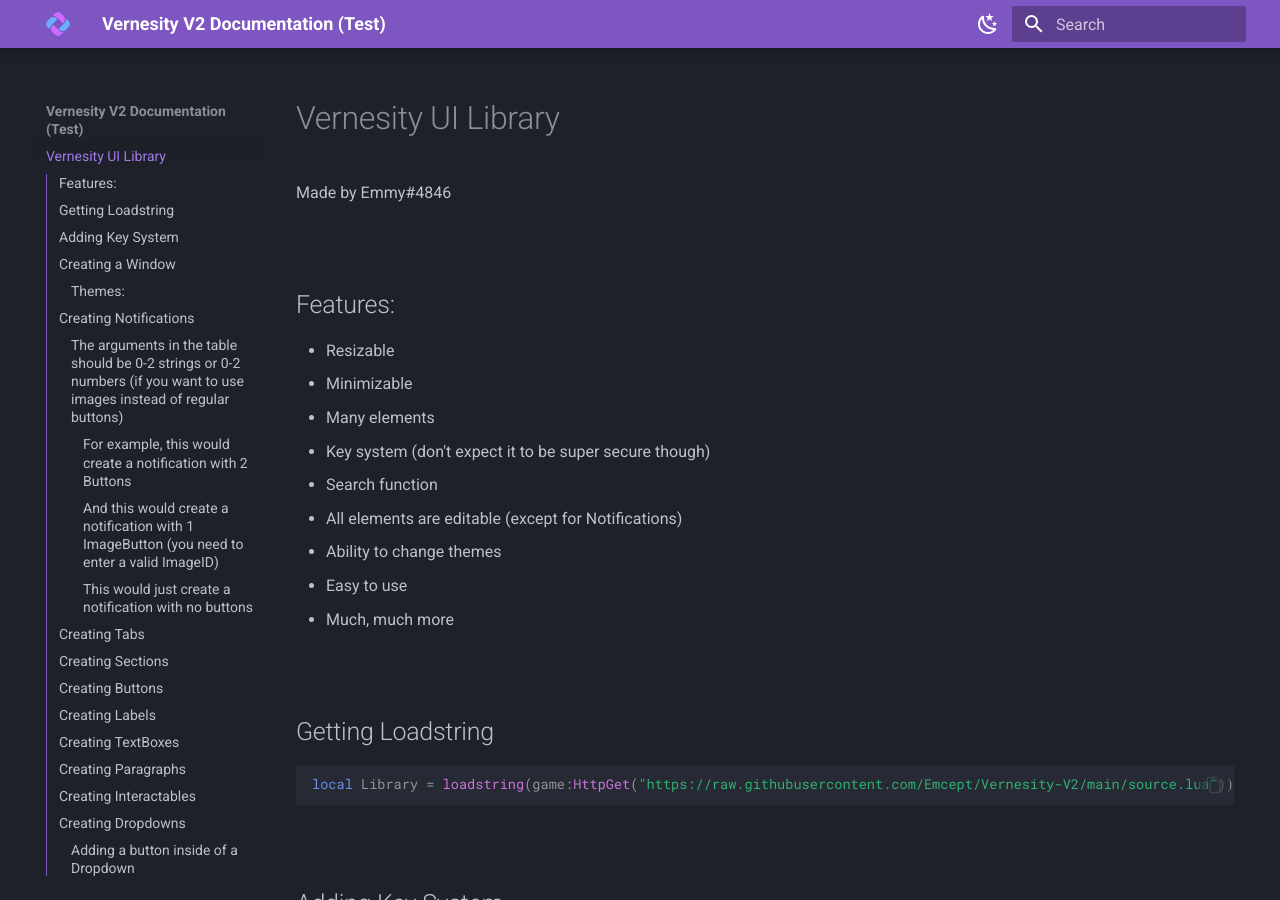
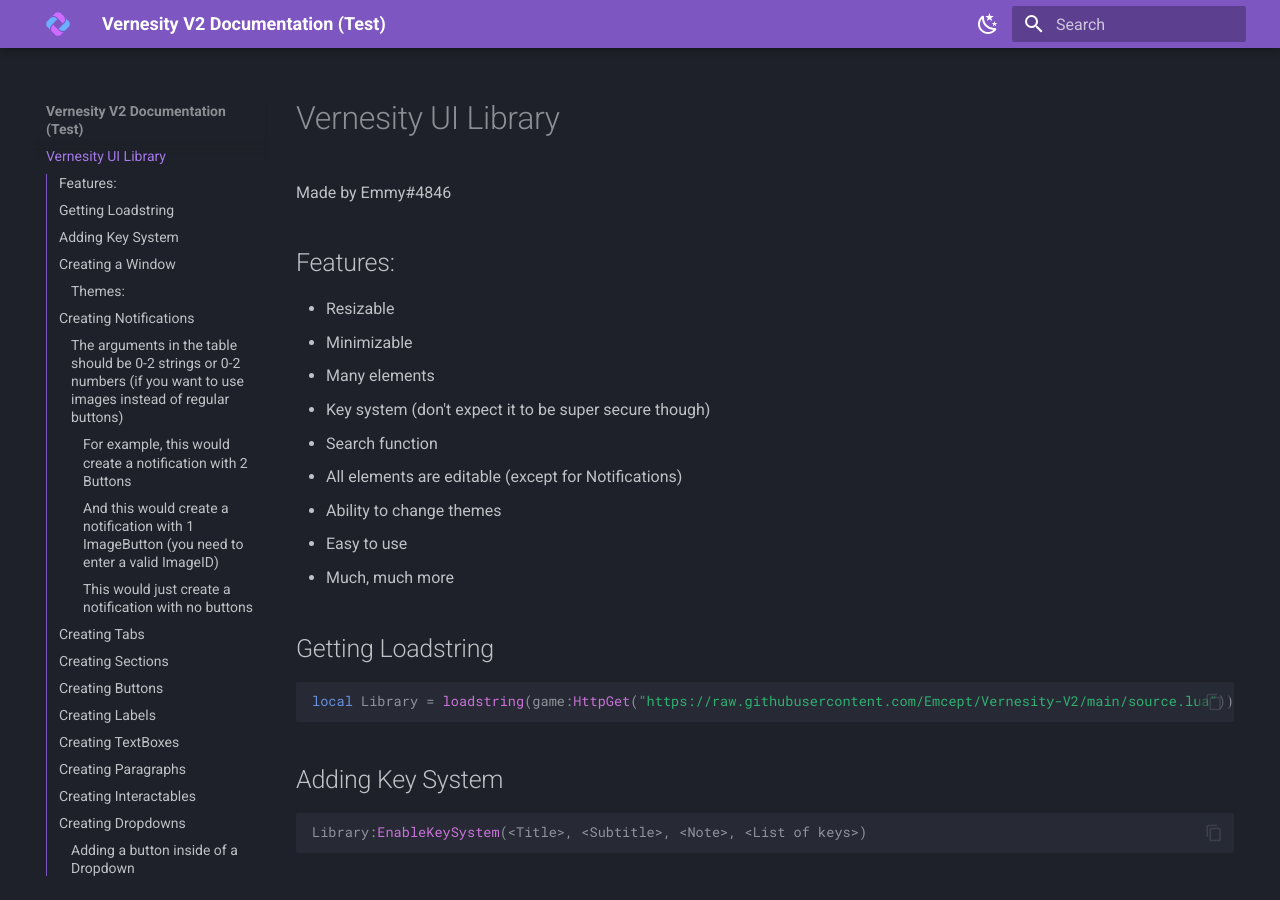
Before and after one commit to Emcept/Vernesity-V2-Documentation, an MkDocs documentation site: the page built from docs/index.md, in a window 1280 px wide and 900 px high. Built offline with MkDocs 1.6.1 and Material for MkDocs 9.7.7, drawn with Linux system fonts in a browser that asks for light colours.

Commit message:
Update index.md

````diff
--- a/docs/index.md
+++ b/docs/index.md
@@ -1,7 +1,5 @@
 # Vernesity UI Library
 Made by Emmy#4846
-
-<br />
 
 ## Features:
  - Resizable
@@ -14,26 +12,23 @@ Made by Emmy#4846
  - Easy to use
  - Much, much more
 
-<br />
 
 ## Getting Loadstring
 ```Lua
 local Library = loadstring(game:HttpGet("https://raw.githubusercontent.com/Emcept/Vernesity-V2/main/source.lua"))()
 ```
-<br />
 
 ## Adding Key System
 ```Lua
 Library:EnableKeySystem(<Title>, <Subtitle>, <Note>, <List of keys>)
 ```
 
-<br />
 
 ## Creating a Window
 ```Lua
 local Window = Library:Window(<Title>, <Subtitle>, <Theme (optional)>)
 ```
-<br />
+
 
 ### Themes:
 > DarkTheme
@@ -43,7 +38,7 @@ local Window = Library:Window(<Title>, <Subtitle>, <Theme (optional)>)
 > PurpleTheme
 > RedTheme
 
-<br />
+
 
 ## Creating Notifications
 ```Lua
@@ -51,11 +46,11 @@ Window:Notify(<Title>, <Description>, <Arguments Table>, <Duration>, <Func>)
 ```
 ### The arguments in the table should be 0-2 strings or 0-2 numbers (if you want to use images instead of regular buttons)
 
-<br />
+
 
 Note: Notifications with 2 buttons will always return 'Button1' when the first button is pressed, and 'Button2' when the second button is pressed
 
-<br />
+
 
 #### For example, this would create a notification with 2 Buttons
 ```Lua
@@ -71,37 +66,37 @@ Window:Notify("Notification", "Description", {1234567}, 10, function() print("Bu
 ```Lua
 Window:Notify("Notification", "Description", {}, 3)
 ```
-<br />
+
 
 ## Creating Tabs
 ```Lua
 local Tab = Window:Tab(<Tab Name>, <ImageID (optional)>)
 ```
-<br />
+
 
 ## Creating Sections
 ```Lua
 local Section = Tab:Section(<Section Name>)
 ```
-<br />
+
 
 ## Creating Buttons
 ```Lua
 local Button = Section:Button(<Button Name>, <Button Description>, <Function>)
 ```
-<br />
+
 
 ## Creating Labels
 ```Lua
 local Label = Section:Label(<Label Name>)
 ```
-<br />
+
 
 ## Creating TextBoxes
 ```Lua
 local TextBox = Section:TextBox(<TextBox Name>, <TextBox Description>, <Default Text>, <Function>)
 ```
-<br />
+
 
 ## Creating Paragraphs
 ```Lua
@@ -113,7 +108,7 @@ local Paragraph = Section:Paragraph(<Text 1>, <Text 2>)
 ```Lua
 local Interactable = Section:Interactable(<Interactable Name>, <Interactable Description>, <Button Text>, <Function>)
 ```
-<br />
+
 
 ## Creating Dropdowns
 ```Lua
@@ -128,37 +123,39 @@ local DropdownButton = Dropdown:Button(<Button Name>)
 ```Lua
 local Switch = Section:Switch(<Switch Name>, <Switch Description>, <Enabled (true/false)>, <Function>)
 ```
-<br />
+
 
 ## Creating Toggles
 ```Lua
 local Toggle = Section:Toggle(<Toggle Name>, <Toggle Description>, <Enabled (true/false)>, <Function>)
 ```
-<br />
+
 
 ## Creating Sliders
 ```Lua
 local Slider = Section:Slider(<Slider Name>, <Slider Description>, <Minimum Value>, <Maximum Value>, <Default Value>, <Function>)
 ```
-<br />
+
 
 ## Creating ColorPickers
 ```Lua
 local ColorPicker = Section:ColorPicker(<ColorPicker Name>, <ColorPicker Description>, <Default Color>, <Function>)
 ```
-<br />
+
 
 ## Creating PlayerLists
 ```Lua
 local PlayerList = Section:PlayerList(<PlayerList Name>, <Function>)
 ```
-<br />
+
 
 ## Creating Keybinds
 ```Lua
 local Keybind = Section:Keybind(<Keybind Name>, <Keybind Description>, <Default Keybind>, <Function>)
 ```
-<br /><br /><br />
+
+
+
 
 
 ## Other Functions
@@ -167,7 +164,7 @@ local Keybind = Section:Keybind(<Keybind Name>, <Keybind Description>, <Default
 ```Lua
 local theme = Window:GetTheme()
 ```
-<br />
+
 
 ### Adding themes
 #### There are 2 ways to add themes:
@@ -181,8 +178,6 @@ local Window = Library:Window("Title", "Subtitle", {
 })
 ```
 #### or
-<br />
-
 ```Lua
 Library:AddTheme("GreenTheme", {{
 	TextColor = Color3.fromRGB(240, 240, 240),
@@ -202,7 +197,6 @@ Window:ChangeTheme(<theme>)
 ```Lua
 Window:Edit("Title", "Subtitle", <theme>)
 ```
-<br />
 
 
 ## Toggling the UI:
@@ -219,7 +213,8 @@ Window:ToggleUI()
 local Window = Library:Window("Title", "Subtitle", "DarkTheme")
 Window:Edit("New Title", "New Subtitle", "PurpleTheme")
 ```
-<br /><br />
+
+
 
 ## Removing UI Elements:
 ```Lua
@@ -230,7 +225,9 @@ Window:Edit("New Title", "New Subtitle", "PurpleTheme")
 local Window = Library:Window("Title", "Subtitle", "DarkTheme")
 Window:Remove()
 ```
-<br /><br />
+
+
+
 
 ### And here's the code which will help you add a fully customizable UI
 ```Lua
@@ -243,7 +240,8 @@ for i, v in pairs(theme) do
 	end)
 end
 ```
-<br />
+
+
 
 ### Other Useless Functions: :OnClose(<Function>), :OnMinimize(<Function>) and :OnThemeChanged(<Function>)
 ```Lua
@@ -254,7 +252,9 @@ Window:OnMinimize(function(state)
 	print('Minimized:', state)
 end)
 ```
-<br /><br /><br />
+
+
+
 
 ## EXAMPLE CODE:
 ```Lua
````
